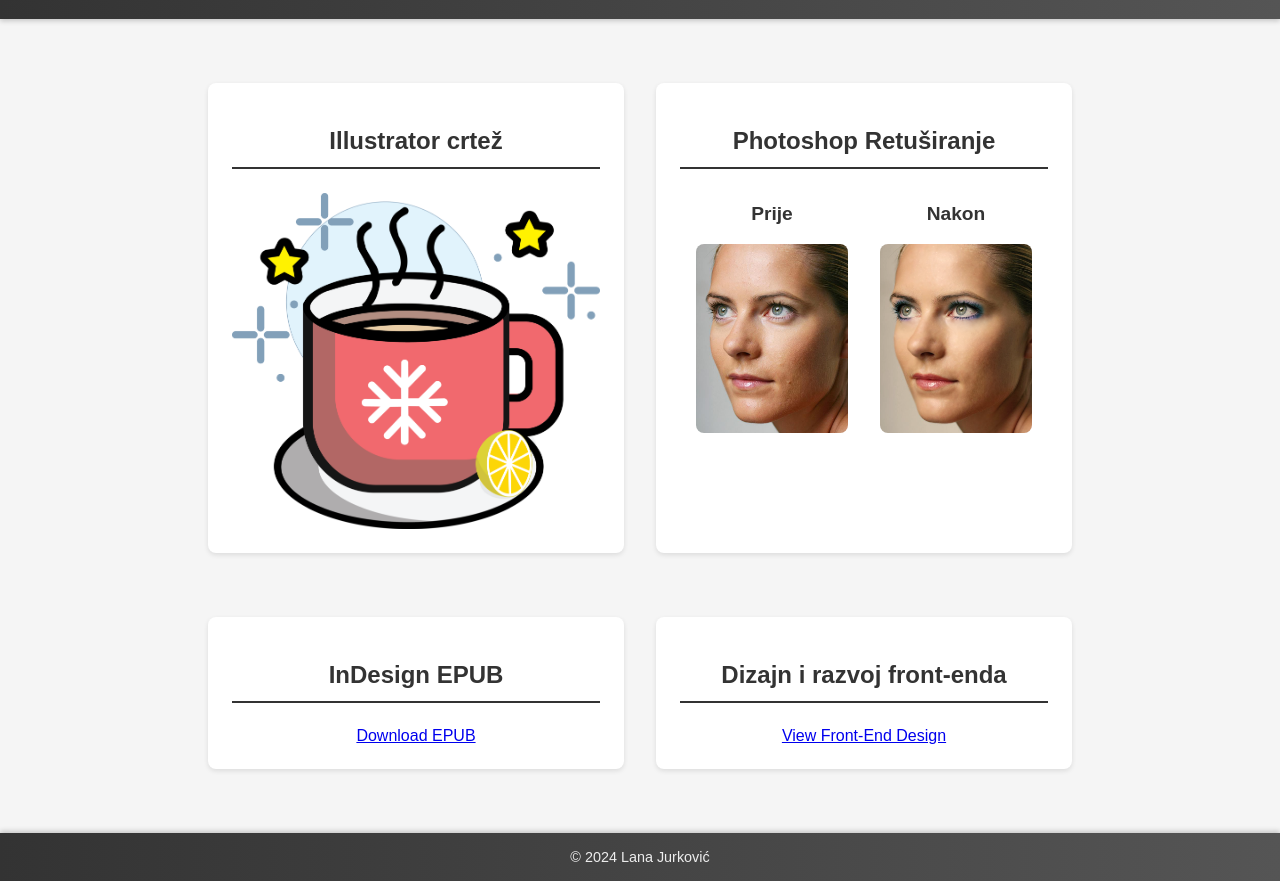
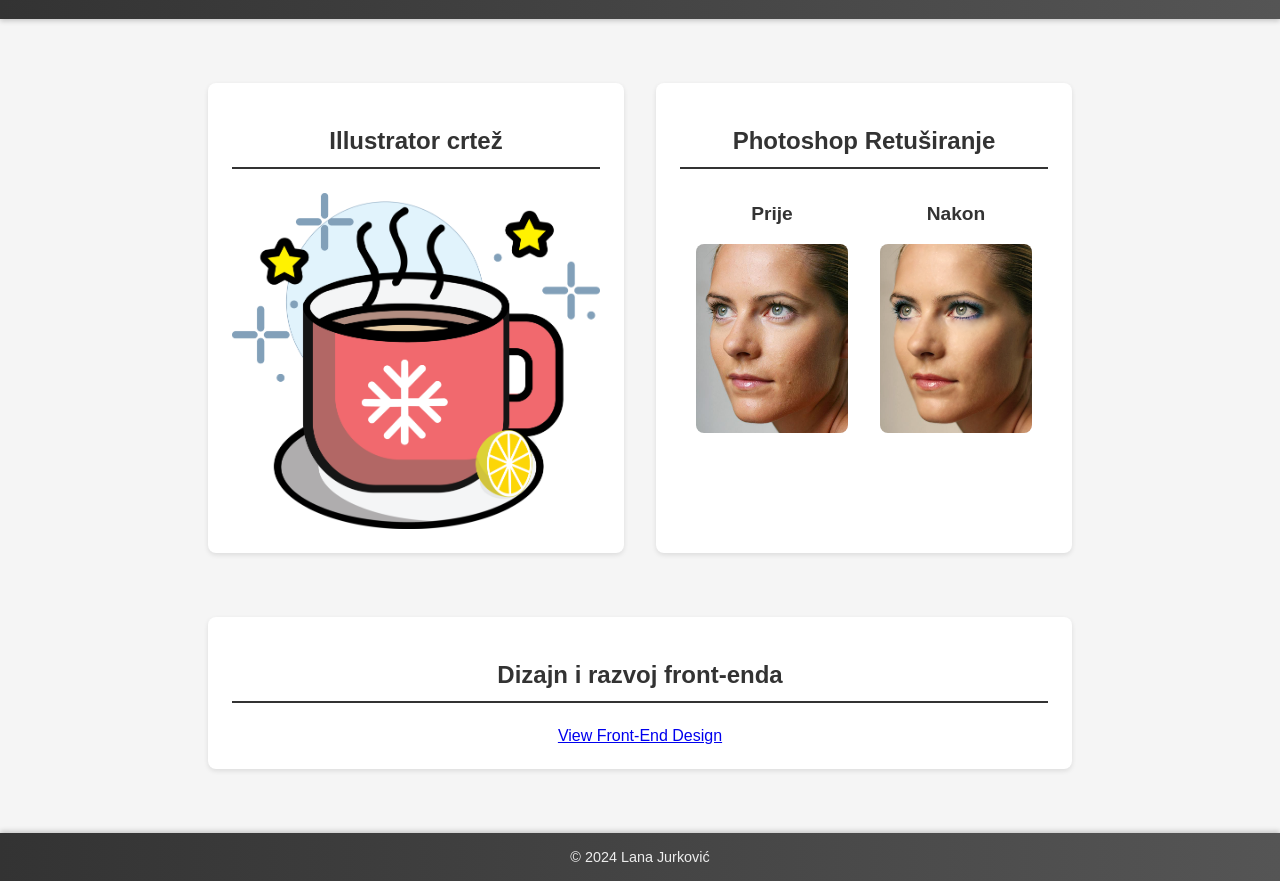
Before and after one commit to L-dot-J/portfolio, a plain HTML site: page index.html in a window 1280 px wide. Shown: the part 177-1058 px from the top of the page. Drawn offline with Linux system fonts and the light colour scheme; a web font is replaced by a local one.

Commit message:
ureden html

```diff
--- a/index.html
+++ b/index.html
@@ -41,10 +41,6 @@
           </div>
         </div>
       </section>
-      <section id="epub-file">
-        <h2>InDesign EPUB</h2>
-        <a href="Garden-tablet.zip" download>Download EPUB</a>
-      </section>
       <section id="front-end-design">
         <h2>Dizajn i razvoj front-enda</h2>
         <a href="PROJEKT/index.html">View Front-End Design</a>
```
